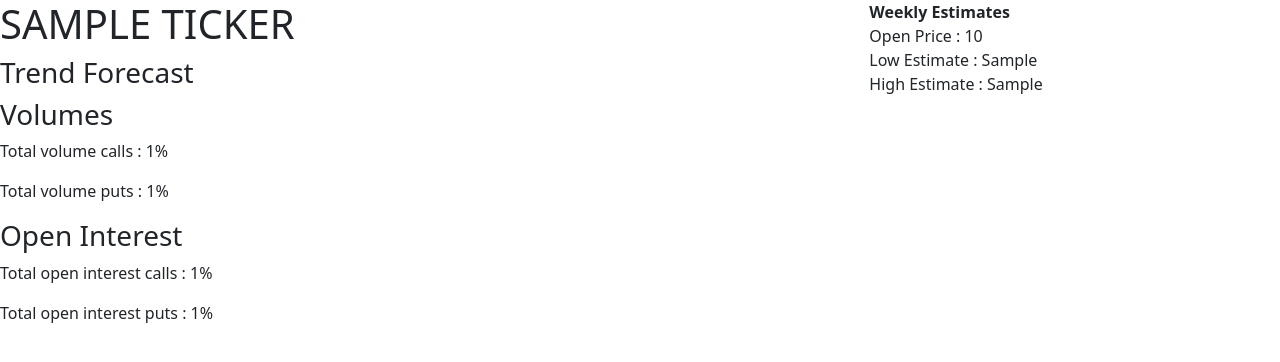
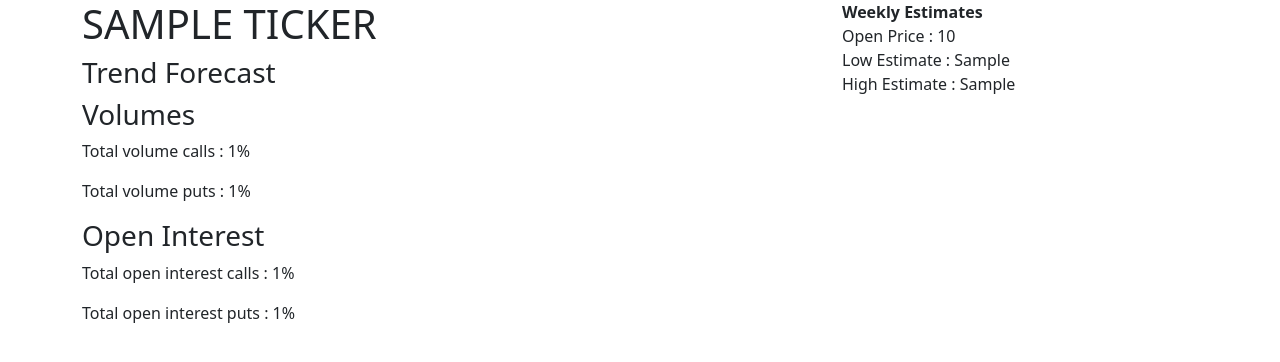
Before and after one commit to Freditansari/stockAnalyzer, a Flask app: template templates/chart.html in a window 1280 px wide. Shown: the top 362 px of the page. Run offline with Flask 2, Linux system fonts and the light colour scheme; the template is opened without the code that fills it: most values are stand-ins (such as "Sample title", 1, 10 or a date in 2020); some libraries are stand-ins or nearby versions.

Commit message:
Update chart.html

```diff
--- a/templates/chart.html
+++ b/templates/chart.html
@@ -9,6 +9,7 @@
     <link href="https://cdn.jsdelivr.net/npm/bootstrap@5.0.2/dist/css/bootstrap.min.css" rel="stylesheet" integrity="sha384-EVSTQN3/azprG1Anm3QDgpJLIm9Nao0Yz1ztcQTwFspd3yD65VohhpuuCOmLASjC" crossorigin="anonymous">
 </head>
 <body>
+<div class="container justify-content-center">
     <div class="row">
       <div class="col-lg-8 col-md-8 col-sm-12">
           <h1>{{ ticker.upper() }}</h1>
@@ -27,7 +28,7 @@
 
 
       </div>
-    </div>
+
     <div>
 
     </div>
@@ -53,7 +54,7 @@
             <p>Total open interest puts : {{ options_metrics.totalInterestPuts }}%</p>
             <div id="open_interest_charts"></div>
         </div>
-
+</div>
 
 
     <script src="https://cdn.jsdelivr.net/npm/bootstrap@5.0.2/dist/js/bootstrap.bundle.min.js" integrity="sha384-MrcW6ZMFYlzcLA8Nl+NtUVF0sA7MsXsP1UyJoMp4YLEuNSfAP+JcXn/tWtIaxVXM" crossorigin="anonymous"></script>
```
